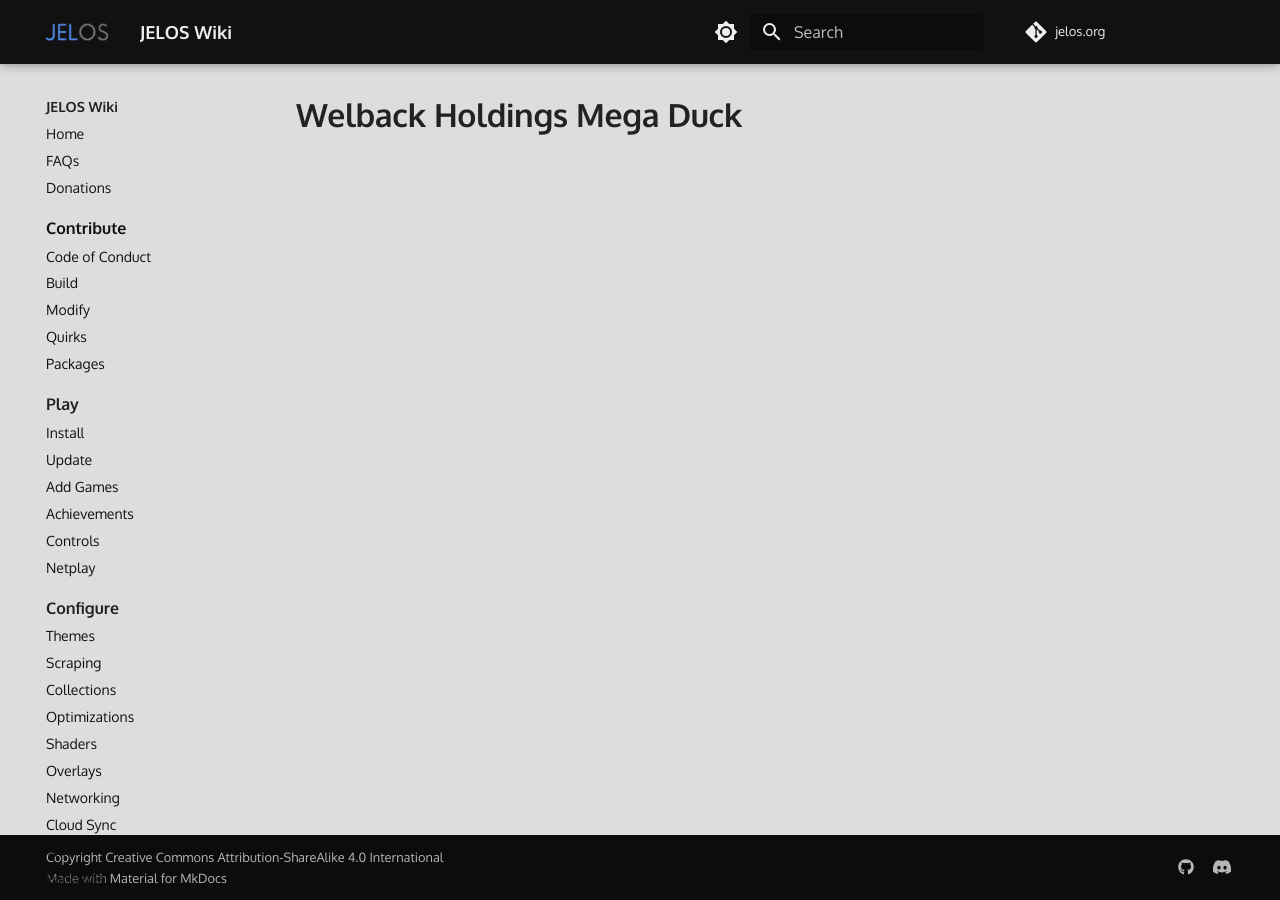
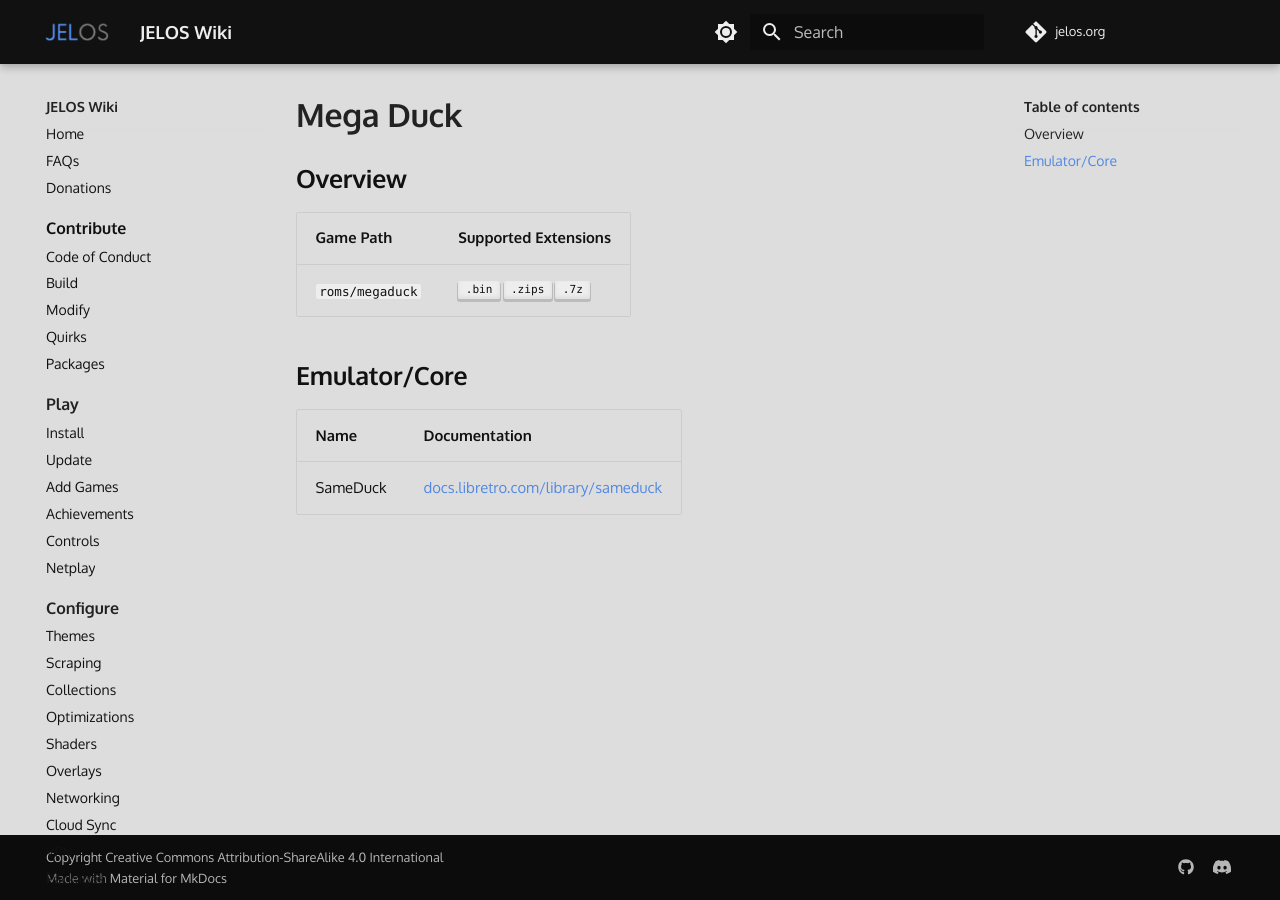
Before and after one commit to wbrawner/jelos.org, an MkDocs documentation site: the page built from docs/systems/megaduck.md, in a window 1280 px wide. Built offline with MkDocs 1.6.1 and Material for MkDocs 9.7.7, drawn with Linux system fonts in a browser that asks for light colours; some web fonts are replaced; comment, search, counter and statistics services are not loaded.

Commit message:
Update megaduck.md

```diff
--- a/docs/systems/megaduck.md
+++ b/docs/systems/megaduck.md
@@ -1 +1,13 @@
-# Welback Holdings Mega Duck
+# Mega Duck
+
+## Overview
+
+| Game Path | Supported Extensions |
+| -- | -- |
+| `roms/megaduck` | ++".bin"++ ++".zips"++ ++".7z"++ |
+
+## Emulator/Core
+
+| Name | Documentation |
+| --- | --- |
+| SameDuck | [docs.libretro.com/library/sameduck](https://docs.libretro.com/library/sameduck/) |
```
